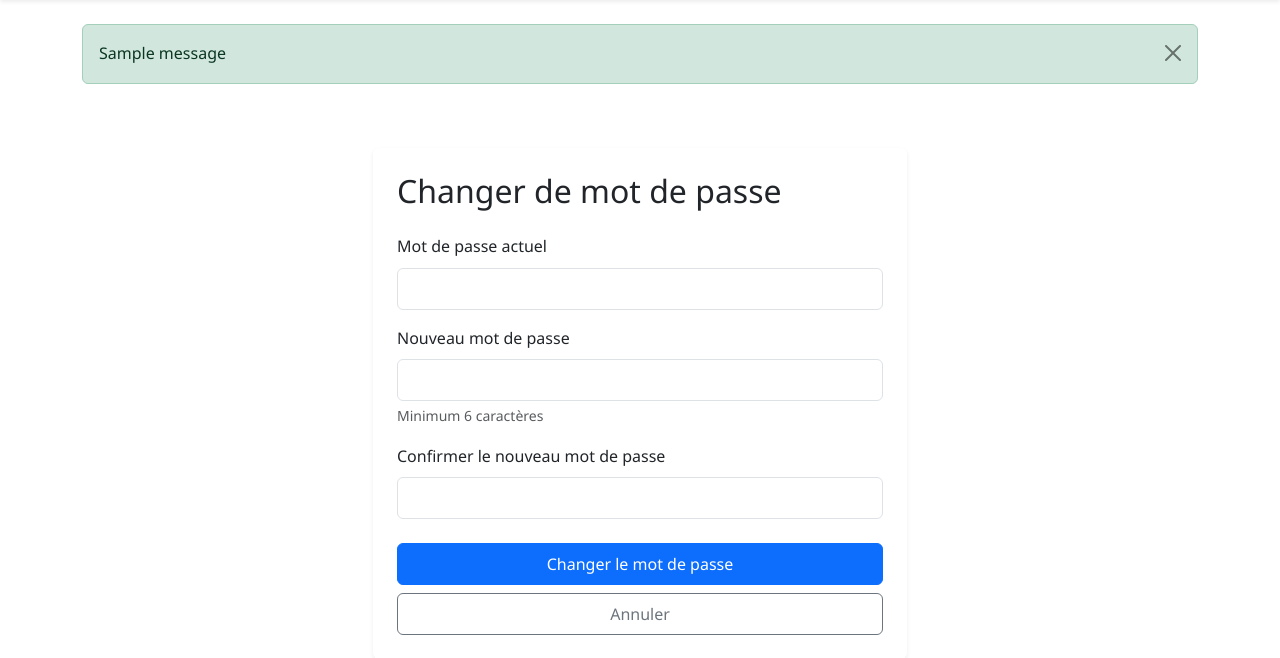
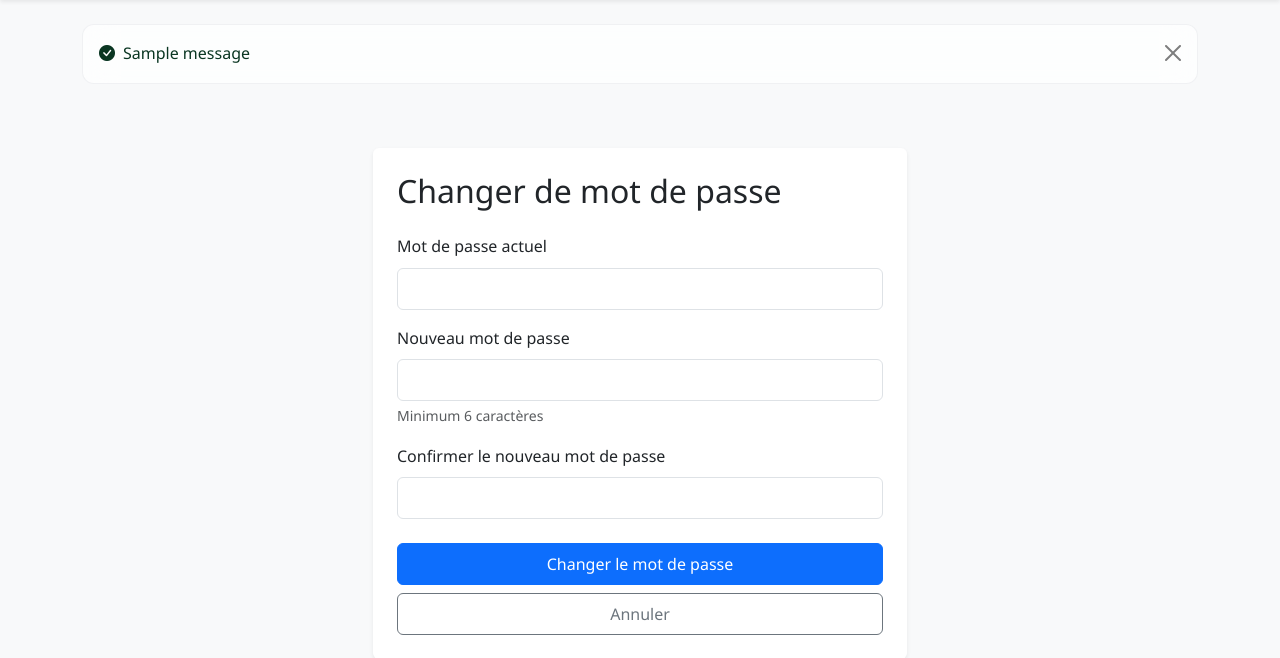
Before and after one commit to himralefort/Tontineplus, a Flask app: page /change-password in a window 1280 px wide. Shown: the part 64-722 px from the top of the page. Run offline with Flask 3, Linux system fonts and the light colour scheme; a user stored in the database is signed in; tables that the repository leaves empty hold one stand-in row (values such as "Sample post"); one stand-in notice (Sample message) is shown.

Commit message:
Update base.html

```diff
--- a/templates/base.html
+++ b/templates/base.html
@@ -1,11 +1,22 @@
 <!DOCTYPE html>
-<html lang="fr">
+<html lang="fr" data-bs-theme="auto">
 <head>
     {% include 'includes/head.html' %}
     {% block extra_css %}{% endblock %}
     <title>{% block title %}Tontine & Collecte Moderne{% endblock %}</title>
+
+    <script>
+        // Gestion du thème (dark/light mode)
+        (function() {
+            const storedTheme = localStorage.getItem('theme');
+            const systemDark = window.matchMedia('(prefers-color-scheme: dark)').matches;
+
+            const initialTheme = storedTheme ?? (systemDark ? 'dark' : 'light');
+            document.documentElement.setAttribute('data-bs-theme', initialTheme);
+        })();
+    </script>
 </head>
-<body class="d-flex flex-column min-vh-100">
+<body class="d-flex flex-column min-vh-100 bg-light">
     {% include 'includes/navbar.html' %}
 
     <main class="flex-grow-1">
@@ -13,8 +24,11 @@
             {% with messages = get_flashed_messages(with_categories=true) %}
                 {% if messages %}
                     {% for category, message in messages %}
-                        <div class="alert alert-{{ category }} alert-dismissible fade show" role="alert">
-                            {{ message }}
+                        <div class="alert alert-{{ category }} alert-dismissible fade show glass-card" role="alert">
+                            <div class="d-flex align-items-center">
+                                <i class="bi {% if category == 'success' %}bi-check-circle-fill{% elif category == 'danger' %}bi-exclamation-triangle-fill{% else %}bi-info-circle-fill{% endif %} me-2"></i>
+                                <div>{{ message }}</div>
+                            </div>
                             <button type="button" class="btn-close" data-bs-dismiss="alert" aria-label="Close"></button>
                         </div>
                     {% endfor %}
@@ -59,17 +73,31 @@
                         const badge = document.querySelector('.notification-badge');
                         if (badge) {
                             badge.textContent = data.count;
-                            badge.style.display = data.count > 0 ? 'inline-block' : 'none';
+                            badge.classList.toggle('d-none', data.count <= 0);
+                            badge.classList.toggle('pulse', data.count > 0);
                         }
                     });
             }
 
             function showToast(message) {
-                // Remplace par un toast Bootstrap si tu veux, ici juste un alert pour test
-                alert("🔔 Nouvelle notification: " + message);
+                const toast = new bootstrap.Toast(document.getElementById('liveToast'));
+                document.getElementById('toast-message').innerText = message;
+                toast.show();
             }
         });
     </script>
+
+    <!-- Toast Notification -->
+    <div class="position-fixed bottom-0 end-0 p-3" style="z-index: 11">
+        <div id="liveToast" class="toast glass-card" role="alert" aria-live="assertive" aria-atomic="true">
+            <div class="toast-header">
+                <strong class="me-auto">Nouvelle notification</strong>
+                <small>Maintenant</small>
+                <button type="button" class="btn-close" data-bs-dismiss="toast" aria-label="Close"></button>
+            </div>
+            <div class="toast-body" id="toast-message"></div>
+        </div>
+    </div>
     {% endif %}
 </body>
 </html>
```
